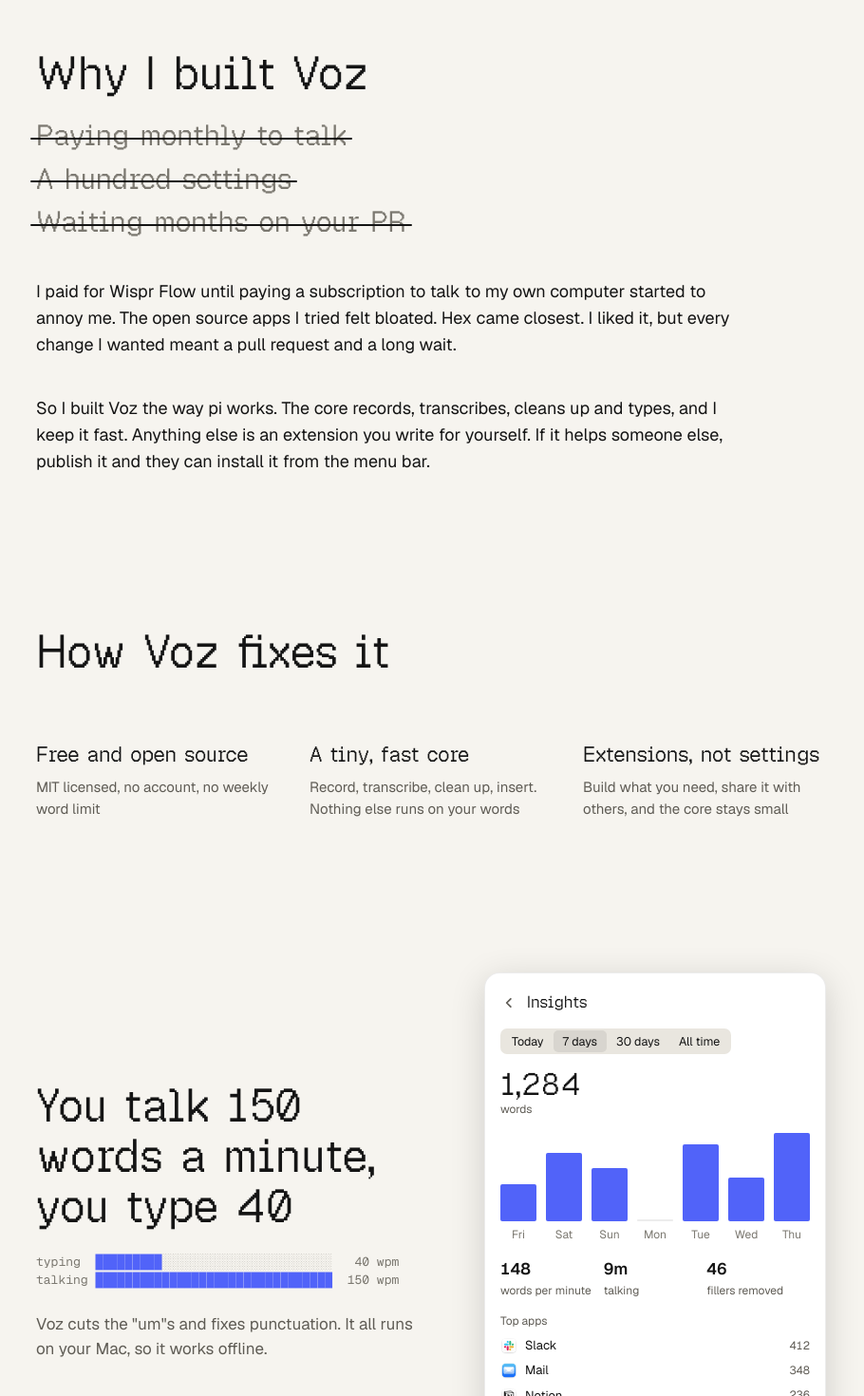
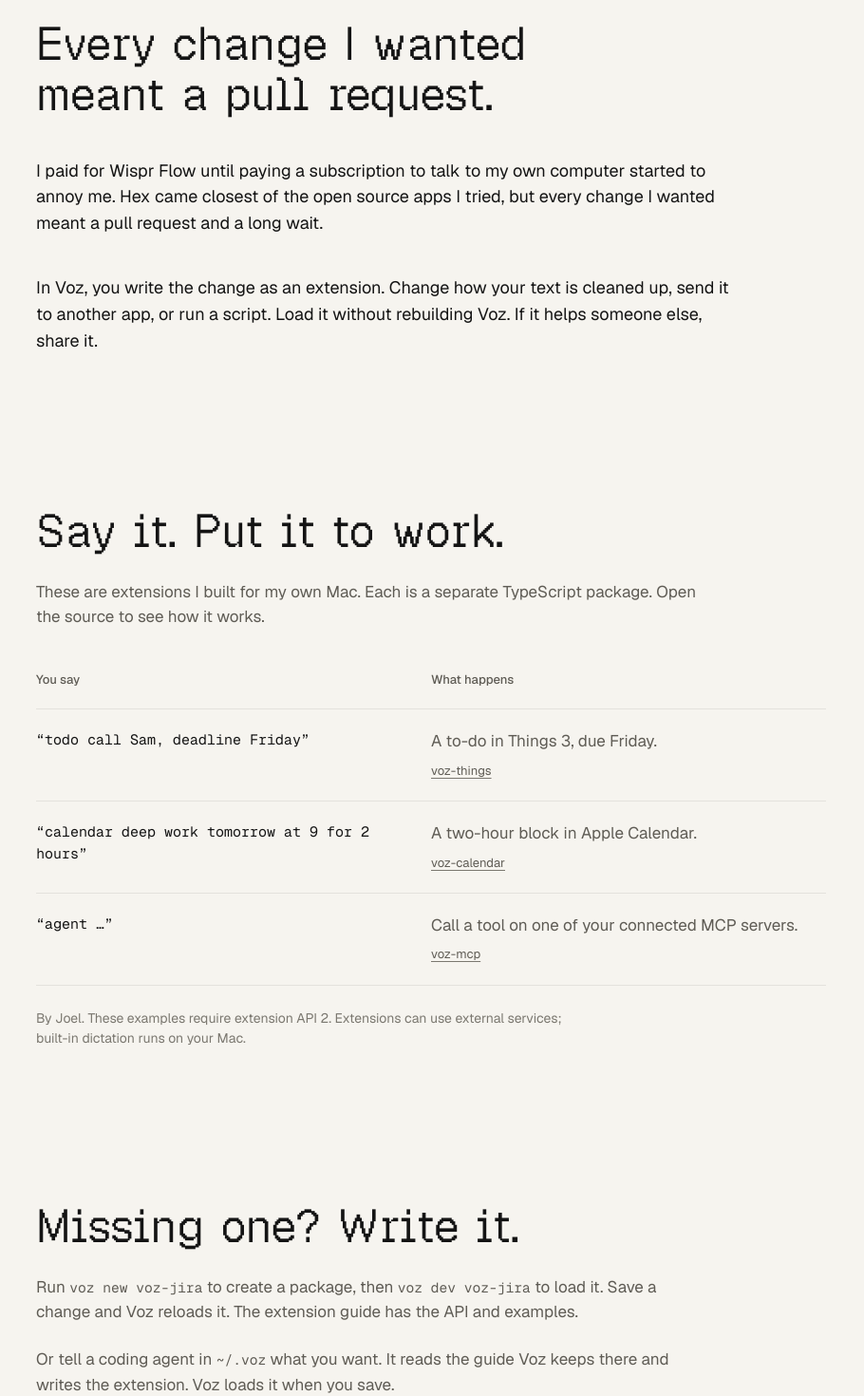
Before and after one commit to Joelheile/voz-landingpage, a React (Vite) app: page / in a window 1280 px wide. Shown: the part 900-2370 px from the top of the page at 95% size, without its empty margins (186-1096 px from the left). Built offline with nearby package versions, Linux system fonts and the light colour scheme.

Commit message:
Explain why developers would choose Voz

```diff
--- a/index.html
+++ b/index.html
@@ -7,9 +7,9 @@
     <meta name="color-scheme" content="light dark" />
     <meta
       name="description"
-      content="Simple like Wispr Flow, extensible like pi. Free, private dictation for your Mac that you extend in TypeScript."
+      content="The dictation app you extend yourself. Free, local dictation for Mac, with TypeScript extensions for your apps and workflows."
     />
-    <title>Voz: talk instead of type</title>
+    <title>Voz: the dictation app you extend yourself</title>
   </head>
   <body>
     <div id="root"></div>
--- a/src/App.tsx
+++ b/src/App.tsx
@@ -6,8 +6,6 @@
 import { Hero } from "./components/Hero";
 import { MakeItYours } from "./components/MakeItYours";
 import { Problems } from "./components/Problems";
-import { Solutions } from "./components/Solutions";
-import { Speed } from "./components/Speed";
 
 export default function App() {
   return (
@@ -16,11 +14,9 @@
       <main>
         <Hero />
         <Problems />
-        <Solutions />
-        <Speed />
-        <Core />
         <MakeItYours />
         <Agent />
+        <Core />
         <Download />
       </main>
       <Footer />
--- a/src/components/Agent.tsx
+++ b/src/components/Agent.tsx
@@ -6,16 +6,23 @@
 export function Agent() {
   return (
     <Section>
-      <Headline text="Build extensions at the speed of thought" />
+      <Headline text="Missing one? Write it." />
       <p>
-        Tell a coding agent in <code>~/.voz</code> what you want. It reads the
+        Run <code>voz new voz-jira</code> to create a package, then{" "}
+        <code>voz dev voz-jira</code> to load it. Save a change and Voz reloads
+        it. The extension guide has the API and examples.
+      </p>
+      <p>
+        Or tell a coding agent in <code>~/.voz</code> what you want. It reads the
         guide Voz keeps there and writes the extension. Voz loads it when you
         save.
       </p>
       <AgentDemo />
+      <h3>Publish it. Anyone can install it.</h3>
       <p>
-        Publish it to npm with the <code>voz-package</code> keyword and it shows
-        up in Extensions for everyone.
+        Run <code>npm publish</code> in your package. Include the{" "}
+        <code>voz-package</code> keyword so people can find it in Extensions,
+        or install it with <code>voz install</code> and your package name.
       </p>
       <div className="actions">
         <a className="button" href={links.buildExtension}>
--- a/src/components/Core.tsx
+++ b/src/components/Core.tsx
@@ -5,7 +5,7 @@
 const traits = [
   "Lives in the menu bar",
   "Click a transcript to copy it, search finds the rest",
-  "Extensions plug in between the steps. Add none and Voz runs nothing extra",
+  "Use it as it is, or add your own extensions",
 ];
 
 export function Core() {
@@ -13,10 +13,10 @@
     <Section className="split reverse">
       <HomePanel />
       <div className="split-text">
-        <Headline text="A tiny core that stays fast" />
+        <Headline text="The everyday part stays simple." />
         <p>
           Voz records, transcribes, cleans up and types. It saves your history
-          on your Mac. That is all the core does.
+          on your Mac. Free, MIT licensed, with no monthly fee.
         </p>
         <ul className="ideas">
           {traits.map((trait) => (
--- a/src/components/Download.tsx
+++ b/src/components/Download.tsx
@@ -7,7 +7,8 @@
 export function Download() {
   return (
     <Section className="download">
-      <Headline text="For people who want their tools their way" />
+      <Headline text="Make it yours." />
+      <p>Start with local dictation. Add what you need.</p>
       <div className="get">
         <CopyCommand command={installCommand} location="footer" />
         <p className="feature-request">Missing something? <a href={links.featureRequest} onClick={() => trackFeatureRequest("download")}>Request a feature on GitHub</a></p>
--- a/src/components/Hero.tsx
+++ b/src/components/Hero.tsx
@@ -7,14 +7,15 @@
 export function Hero() {
   return (
     <section className="hero">
-      <Headline as="h1" text="Simple like Wispr Flow. Extensible like pi." />
+      <Headline as="h1" text="The dictation app you extend yourself." />
       <p className="lead rise" style={delay(450)}>
-        Tap right ⌘ and talk. Voz types clean text into any app.
-        <br />
-        Free and open source. Your audio never leaves your Mac.
+        Tap right ⌘ and talk. Voz types clean text into any app. Add a
+        TypeScript extension to turn your words into a task, a calendar event,
+        or a command of your own.
       </p>
       <div id="install" className="get rise" style={delay(550)}>
         <CopyCommand command={installCommand} location="hero" />
+        <p className="note">Free and open source. macOS 26 on Apple Silicon.</p>
       </div>
       <div className="rise" style={delay(700)}>
         <Pipeline />
--- a/src/components/MakeItYours.tsx
+++ b/src/components/MakeItYours.tsx
@@ -1,27 +1,61 @@
 import { Headline } from "./Headline";
 import { Section } from "./Section";
 
-const ideas = [
-  "Turn rambling into a clear prompt for your coding agent",
-  "Write mail in your style, with your greeting and sign-off",
-  "File a Linear issue from what you said",
-  "Run a script with a voice command",
+const examples = [
+  {
+    name: "voz-things",
+    say: "todo call Sam, deadline Friday",
+    result: "A to-do in Things 3, due Friday.",
+  },
+  {
+    name: "voz-calendar",
+    say: "calendar deep work tomorrow at 9 for 2 hours",
+    result: "A two-hour block in Apple Calendar.",
+  },
+  {
+    name: "voz-mcp",
+    say: "agent …",
+    result: "Call a tool on one of your connected MCP servers.",
+  },
 ];
 
 export function MakeItYours() {
   return (
     <Section>
-      <Headline text="Build the extensions you need, share them with everyone" />
+      <Headline text="Say it. Put it to work." />
       <p>
-        Instead of a setting for each wish, Voz has extensions. Small TypeScript
-        files that can use your apps, files, terminal and the network. For
-        example:
+        These are extensions I built for my own Mac. Each is a separate
+        TypeScript package. Open the source to see how it works.
       </p>
-      <ul className="ideas">
-        {ideas.map((idea) => (
-          <li key={idea}>{idea}</li>
-        ))}
-      </ul>
+      <div className="extension-examples">
+        <table>
+          <thead>
+            <tr>
+              <th scope="col">You say</th>
+              <th scope="col">What happens</th>
+            </tr>
+          </thead>
+          <tbody>
+            {examples.map((example) => (
+              <tr key={example.name}>
+                <td>
+                  <q>{example.say}</q>
+                </td>
+                <td>
+                  <p>{example.result}</p>
+                  <a href={`https://github.com/Joelheile/voz-extensions/tree/main/${example.name}`}>
+                    {example.name}
+                  </a>
+                </td>
+              </tr>
+            ))}
+          </tbody>
+        </table>
+      </div>
+      <p className="note">
+        By Joel. These examples require extension API 2. Extensions can use
+        external services; built-in dictation runs on your Mac.
+      </p>
     </Section>
   );
 }
--- a/src/components/Problems.tsx
+++ b/src/components/Problems.tsx
@@ -1,35 +1,19 @@
-import { delay } from "../delay";
 import { Headline } from "./Headline";
 import { Section } from "./Section";
-
-const problems = [
-  "Paying monthly to talk",
-  "A hundred settings",
-  "Waiting months on your PR",
-];
 
 export function Problems() {
   return (
     <Section className="problems">
-      <Headline text="Why I built Voz" />
-      <ul className="struck-list">
-        {problems.map((problem, i) => (
-          <li key={problem} style={delay(200 + i * 220)}>
-            {problem}
-          </li>
-        ))}
-      </ul>
+      <Headline text="Every change I wanted meant a pull request." />
       <p>
         I paid for Wispr Flow until paying a subscription to talk to my own
-        computer started to annoy me. The open source apps I tried felt bloated.
-        Hex came closest. I liked it, but every change I wanted meant a pull
-        request and a long wait.
+        computer started to annoy me. Hex came closest of the open source apps
+        I tried, but every change I wanted meant a pull request and a long wait.
       </p>
       <p>
-        So I built Voz the way pi works. The core records, transcribes, cleans
-        up and types, and I keep it fast. Anything else is an extension you
-        write for yourself. If it helps someone else, publish it and they can
-        install it from the menu bar.
+        In Voz, you write the change as an extension. Change how your text
+        is cleaned up, send it to another app, or run a script. Load it without
+        rebuilding Voz. If it helps someone else, share it.
       </p>
     </Section>
   );
--- a/src/index.css
+++ b/src/index.css
@@ -1040,6 +1040,39 @@
   gap: 24px;
 }
 
+.extension-examples table {
+  width: 100%;
+  border-collapse: collapse;
+  text-align: left;
+}
+
+.extension-examples th,
+.extension-examples td {
+  width: 50%;
+  padding: 20px 16px 20px 0;
+  vertical-align: top;
+  border-bottom: 1px solid var(--hairline);
+}
+
+.extension-examples th {
+  font-size: 13px;
+  font-weight: 500;
+  color: var(--ink-secondary);
+}
+
+.extension-examples td:first-child {
+  font-family: var(--mono);
+  font-size: 15px;
+  overflow-wrap: anywhere;
+}
+
+.extension-examples td a {
+  display: inline-block;
+  margin-top: 8px;
+  font-size: 13px;
+  color: var(--ink-secondary);
+}
+
 .browse {
   display: flex;
   flex-direction: column;
@@ -1318,7 +1351,11 @@
   .cards,
   .split,
   .split.reverse {
-    grid-template-columns: 1fr;
+    grid-template-columns: minmax(0, 1fr);
+  }
+
+  .hero .headline {
+    font-size: 36px;
   }
 
   .header nav a:not(.button) {
```
